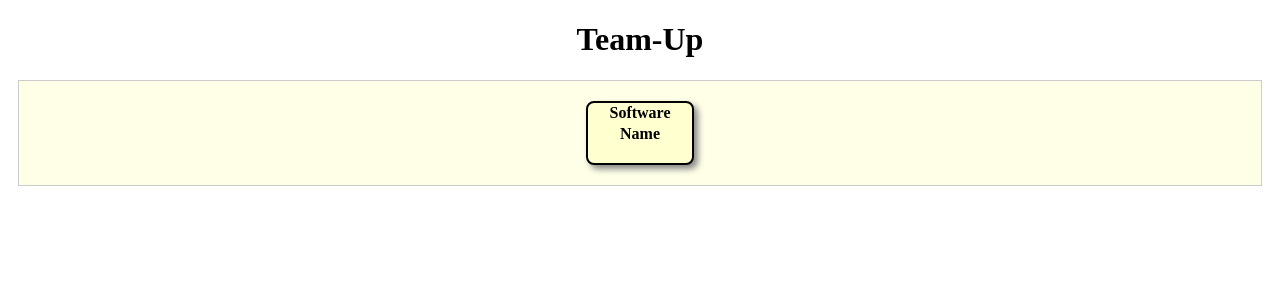
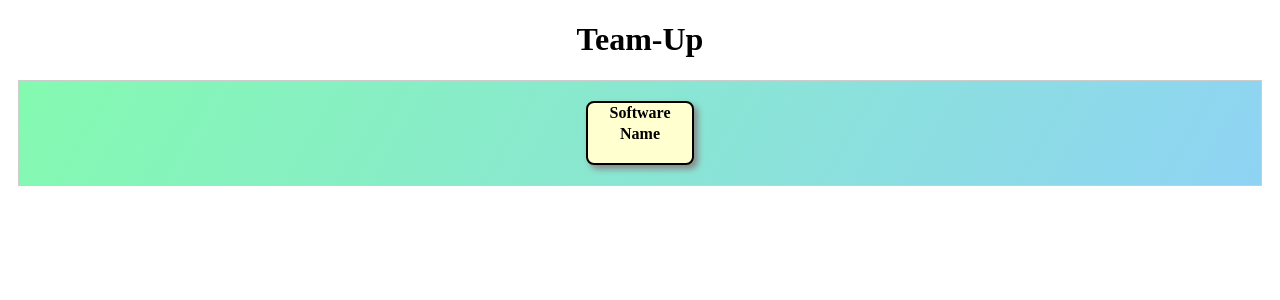
Before and after one commit to JAYDEEP-KUMAR/MVP-Team-Work, a PHP site: page /Tree/finalnestedlistcreator.php in a window 1280 px wide. Shown: the top 300 px of the page. Run offline with PHP 8.4, Linux system fonts and the light colour scheme; data that the repository does not hold is empty; some libraries are stand-ins or nearby versions.

Commit message:
Changes Done

```diff
--- a/Tree/finalnestedlistcreator.php
+++ b/Tree/finalnestedlistcreator.php
@@ -31,6 +31,7 @@
             display: block;
             left: 100px;
             bottom: 20px;
+            border-radius: 5px;
         }
 
     </style>
@@ -61,7 +62,8 @@
     <div id="left" hidden>
 
         <ul id="organisation">
-            <li> Software Name
+           <li> Software Name
+   <!----    <li><adjunct>Alfred</adjunct><em>Batman</em>    ---->
                 <?php
 
 include "../db/config.php";
--- a/Tree/jquery.orgchart.css
+++ b/Tree/jquery.orgchart.css
@@ -1,6 +1,10 @@
 div.orgChart {
     border                : 1px solid #cccccc;
-    background-color      : #ffffe8;
+
+    /*Change backgorund color
+    background-color      : aqua;  */
+   background-image: linear-gradient(120deg, #84fab0 0%, #8fd3f4 100%);
+
     margin                : 10px;
     padding               : 20px;
 }
--- a/db/config.php
+++ b/db/config.php
@@ -1,6 +1,6 @@
 <?php
 
-//
+    //database credentials
     $host      = "localhost";
     $userName  = "root";
     $password1 = "";
```
